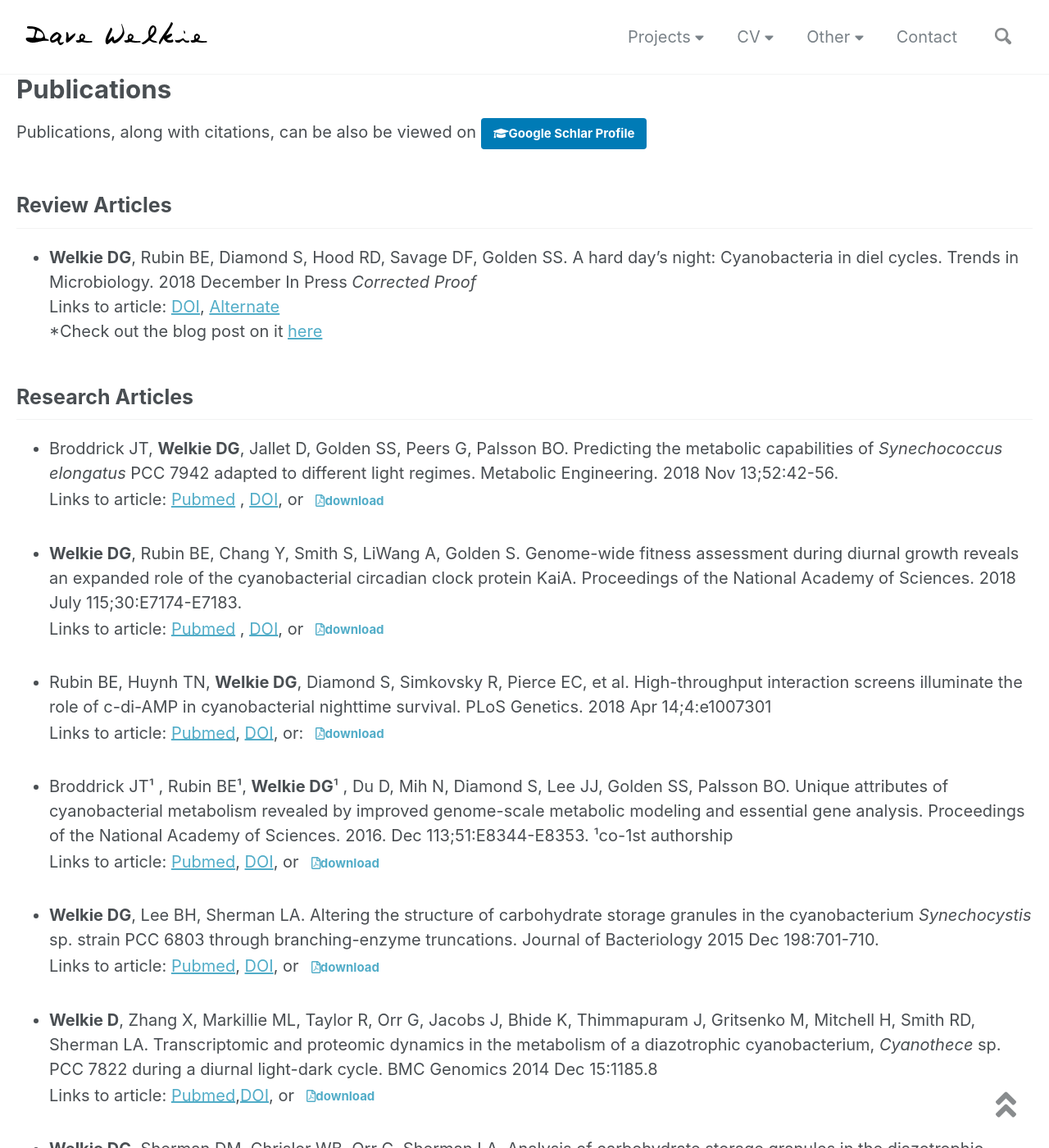
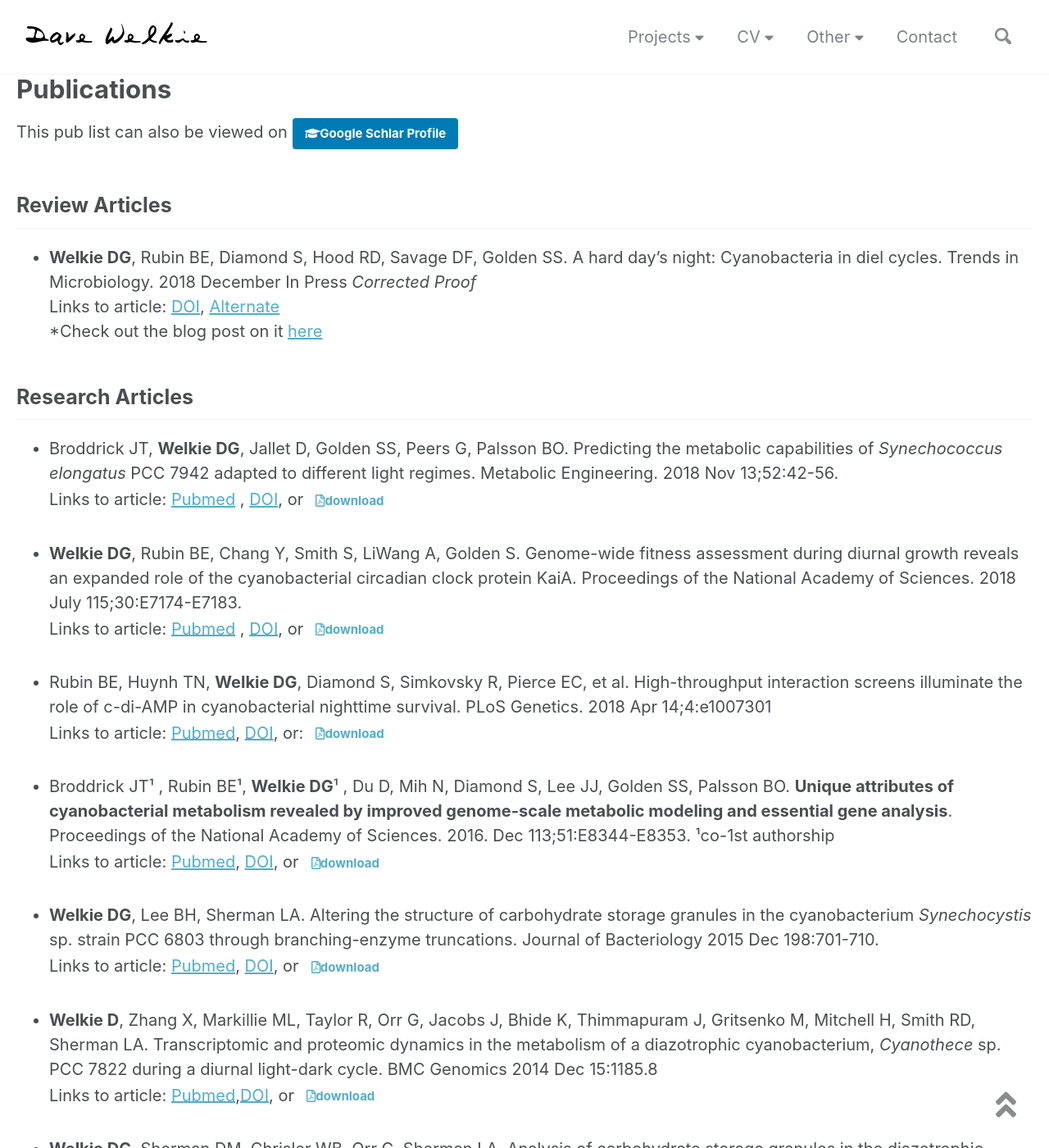
Before and after one commit to dwelkie/dwelkie.github.io, a Jekyll site: the page built from _pages/CV.md, in a window 1280 px wide and 1400 px high. Shown: the whole window at 82% size. Built offline with Jekyll 4.4.1, drawn with Linux system fonts in a browser that asks for light colours; nearby versions of some CDN libraries.

Commit message:
Update CV.md

```diff
--- a/_pages/CV.md
+++ b/_pages/CV.md
@@ -9,7 +9,7 @@ toc: true
 toc_sticky: true
 ---
 # Publications
-Publications, along with citations, can be also be viewed on <a href="https://scholar.google.com/citations?user=a_M2Gc4AAAAJ&hl=en={{ page.url | absolute_url | url_encode }}" class="btn btn--linkedin" onclick="tab.open(this.href, 'tab); return false;" title="{{ site.data.ui-text[site.locale].share_on_label | default: 'Open tab for' }} Google Scholar"><i class="fas fa-graduation-cap" aria-hidden="true"></i><span>Google Schlar Profile</span></a>
+This pub list can also be viewed on <a href="https://scholar.google.com/citations?user=a_M2Gc4AAAAJ&hl=en={{ page.url | absolute_url | url_encode }}" class="btn btn--linkedin" onclick="tab.open(this.href, 'tab); return false;" title="{{ site.data.ui-text[site.locale].share_on_label | default: 'Open tab for' }} Google Scholar"><i class="fas fa-graduation-cap" aria-hidden="true"></i><span>Google Schlar Profile</span></a>
 
 ## Review Articles
 * **Welkie DG**, Rubin BE, Diamond S, Hood RD, Savage DF, Golden SS. A hard day’s night: Cyanobacteria in diel cycles. Trends in Microbiology. 2018 December In Press *Corrected Proof* <br/>
@@ -26,7 +26,7 @@ Links to article: [Pubmed](https://www.ncbi.nlm.nih.gov/pubmed/29991601){:target
 * Rubin BE, Huynh TN, **Welkie DG**, Diamond S, Simkovsky R, Pierce EC, et al. High-throughput interaction screens illuminate the role of c-di-AMP in cyanobacterial nighttime survival. PLoS Genetics. 2018 Apr 14;4:e1007301 <br/>
 Links to article: [Pubmed](https://www.ncbi.nlm.nih.gov/pubmed/29608558){:target="_blank"}, [DOI](https://doi.org/10.1371/journal.pgen.1007301){:target="_blank"}, or:<a class="btn btn-success btn-lg" href="https://drive.google.com/open?id=1YF5qtAZzlKsyA7ic3LZSWBq-Pe6_eSSJ" target="_blank" ><i class="far fa-file-pdf"></i>download
 
-* Broddrick JT¹ , Rubin BE¹, **Welkie DG**¹ , Du D, Mih N, Diamond S, Lee JJ, Golden SS, Palsson BO. Unique attributes of cyanobacterial metabolism revealed by improved genome-scale metabolic modeling and essential gene analysis. Proceedings of the National Academy of Sciences. 2016. Dec 113;51:E8344-E8353. ¹co-1st authorship <br/>  Links to article: [Pubmed](https://www.ncbi.nlm.nih.gov/pubmed/27911809){:target="_blank"}, [DOI](https://doi.org/10.1073/pnas.1613446113){:target="_blank"}, or<a class="btn btn-success btn-lg" href="https://drive.google.com/open?id=1g8nSXTIxjOnFs6LV8sU_zyxZlm0jNWZj" target="_blank" ><i class="far fa-file-pdf"></i>download
+* Broddrick JT¹ , Rubin BE¹, **Welkie DG**¹ , Du D, Mih N, Diamond S, Lee JJ, Golden SS, Palsson BO. **Unique attributes of cyanobacterial metabolism revealed by improved genome-scale metabolic modeling and essential gene analysis**. Proceedings of the National Academy of Sciences. 2016. Dec 113;51:E8344-E8353. ¹co-1st authorship <br/>  Links to article: [Pubmed](https://www.ncbi.nlm.nih.gov/pubmed/27911809){:target="_blank"}, [DOI](https://doi.org/10.1073/pnas.1613446113){:target="_blank"}, or<a class="btn btn-success btn-lg" href="https://drive.google.com/open?id=1g8nSXTIxjOnFs6LV8sU_zyxZlm0jNWZj" target="_blank" ><i class="far fa-file-pdf"></i>download
 
 * **Welkie DG**, Lee BH, Sherman LA. Altering the structure of carbohydrate storage granules in the cyanobacterium *Synechocystis* sp. strain PCC 6803 through branching-enzyme truncations. Journal of Bacteriology 2015 Dec 198:701-710. <br/>
 Links to article: [Pubmed](https://www.ncbi.nlm.nih.gov/pubmed/26668264){:target="_blank"}, [DOI](https://doi.org/10.1128/JB.00830-15){:target="_blank"}, or<a class="btn btn-success btn-lg" href="https://drive.google.com/open?id=1QE9B8kivtV29aVOk0OXDP0jNN2_bJV_Q" target="_blank" ><i class="far fa-file-pdf"></i>download
```
